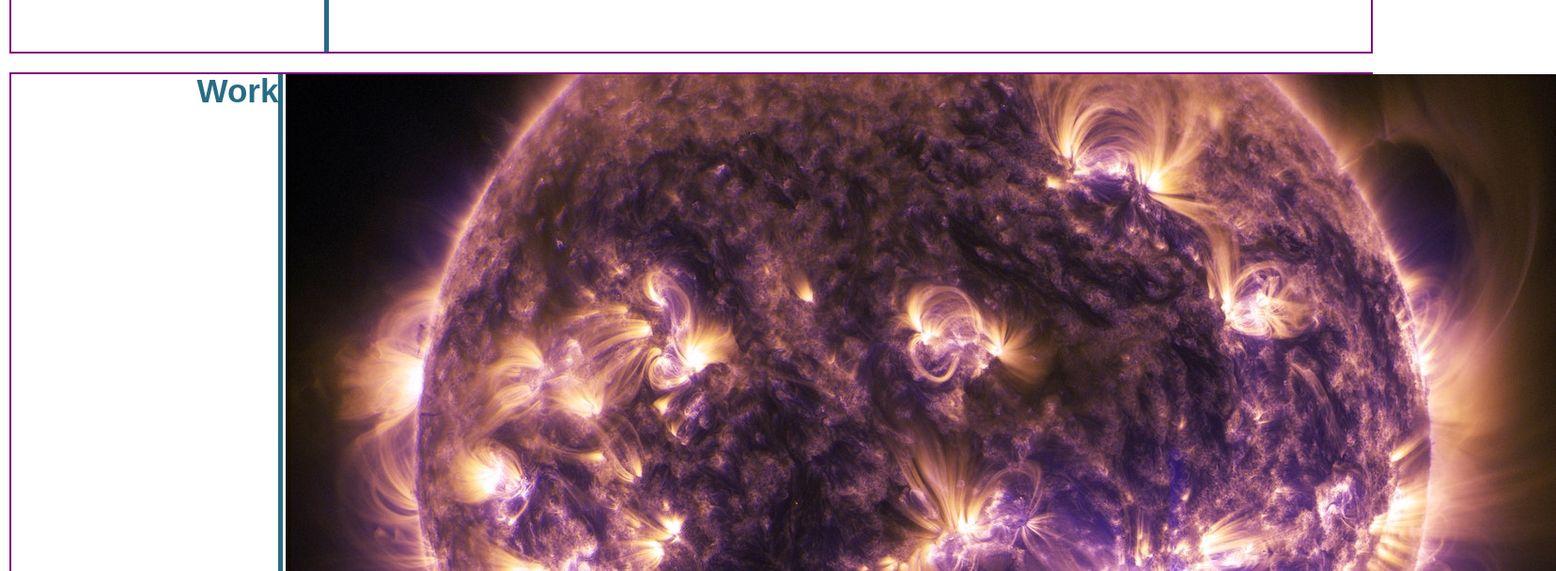
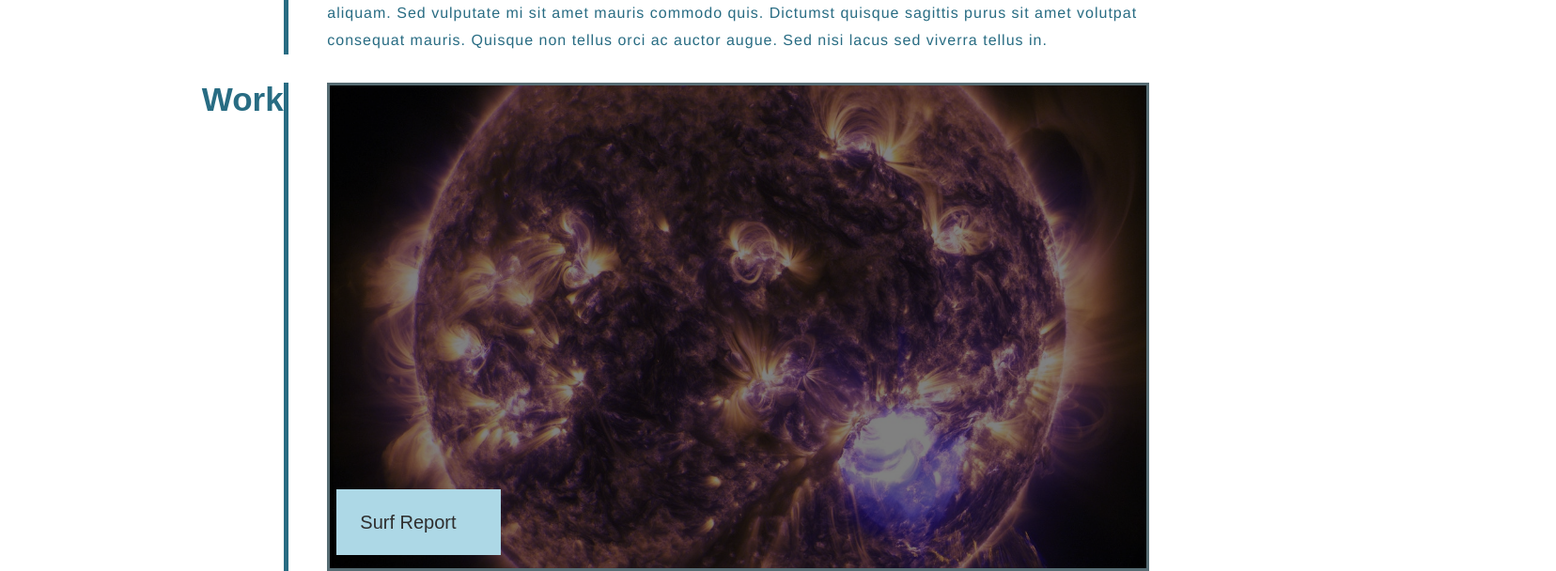
Before and after one commit to Sepan09/Portfolio, a plain HTML site: page index.html in a window 1280 px wide. Shown: the part 1300-1908 px from the top of the page at 94% size, 1656 px wide, since content can reach past the window. Drawn offline with Linux system fonts and the light colour scheme.

Commit message:
almost done

```diff
--- a/assets/style.css
+++ b/assets/style.css
@@ -105,16 +105,14 @@ main {
 
 section {
     /* min-height: 250px; */
-    border:solid purple 2px;
-    margin:10px;
+    /* border:solid purple 2px; */
+    margin: 15px;
     display: flex;
     justify-content: space-evenly;
 }
 #Work {
     margin-bottom: 25px;
     min-height: 1250px;
-}
-#Contact-me {
 }
 #section-1 {
     font-family:'Franklin Gothic Medium', 'Arial Narrow', Arial, sans-serif;
@@ -154,11 +152,29 @@ section {
 
 
 #project-work-2{
-    height: 800px;
+    width: 100%;
+    position: relative;
+}
+#project-work-2 img {
+    width: 100%;
+    max-height: 700px;
     border: solid var(--color-2) 3px;
+    -webkit-filter: brightness(50%);
+}
+#project-work-2 p {
+    background-color: var(--color-2);
+    color: var(--text-color);
+    width: 20%;
+    border: 25px solid var(--color-2);
+    font-size: 20px;
+    position: absolute;
+    bottom: 20px;
+    left: 10px;
 }
 
-
+#project-work-2 img:hover, #project-work-2 img:active{
+    -webkit-filter: brightness(100%);
+}
 
 .section-main ol {
 display: flex;
@@ -175,3 +191,15 @@ flex-wrap: wrap;
 .section-main ol li a:hover:not(.active) {
     background-color: var(--color-1);
 }
+
+
+@media screen and (max-width: 768px) {
+    section {
+        flex-direction: column;
+        margin-top: 20px;
+    }
+    .section-heading {
+        text-align: left;
+        width: 20%;
+    }
+}
--- a/index.html
+++ b/index.html
@@ -68,7 +68,7 @@
       <section id="Work">
         <h3 class="section-heading">Work</h3>
         <div class="section-main">
-          <a id="project-work-2">
+          <a  href="https://github.com/Sepan09/Marketing-refactor " id="project-work-2">
             <img src="./assets/sun.jpg" alt="sun"/>
             <p>Surf Report</p>
           </a>
```
